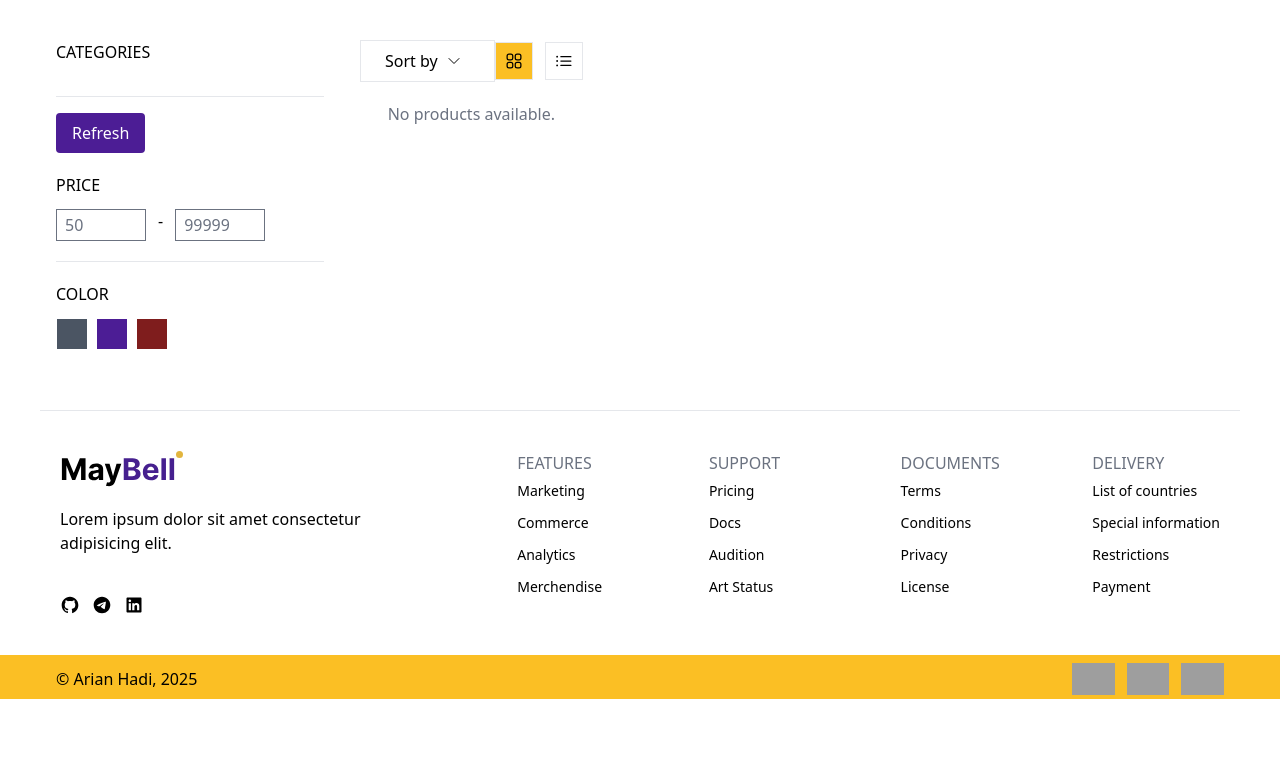
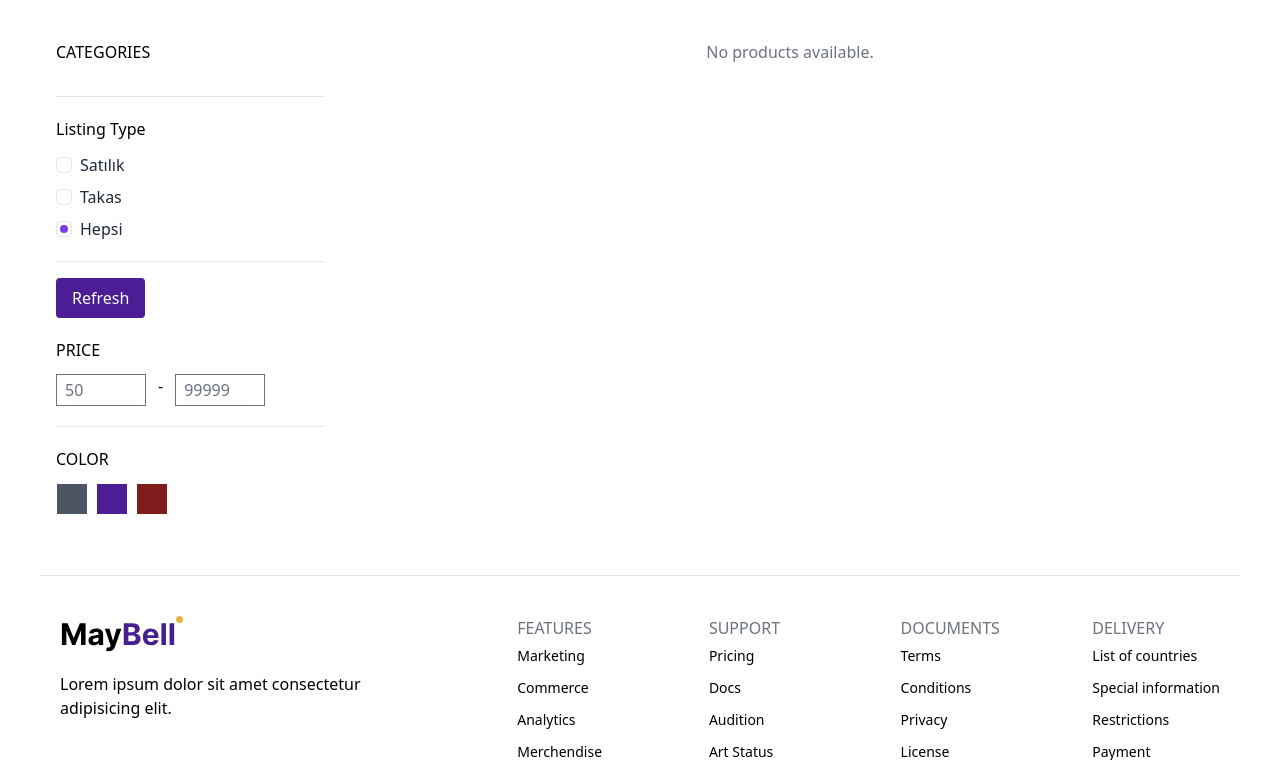
Before and after one commit to arian-hadi/meta-takas, a Django app: page /products/ in a window 1280 px wide. Shown: the part 152-912 px from the top of the page. Before the commit the page ends 851 px from the top, so only its background shows below. Run offline with Django 5.2, Linux system fonts and the light colour scheme; data that the repository does not hold is empty; style sheets or scripts are compiled from the project's sources; some libraries are stand-ins or nearby versions; grey boxes are pictures that could not be loaded.

Commit message:
update swap or sale tag updated

```diff
--- a/backend/products/templates/products/product_list.html
+++ b/backend/products/templates/products/product_list.html
@@ -69,6 +69,49 @@
                     </div>
                 </div>
 
+                <!-- Listing Type Filter -->
+                <div class="flex border-b py-5">
+                  <div class="w-full">
+                    <p class="mb-3 font-medium">Listing Type</p>
+
+
+                    {% for type in types %}
+                      <div class="flex w-full justify-between items-center mb-2">
+                        <div class="flex items-center">
+                          <div class="h-4 w-4 border rounded mr-2 bg-white flex justify-center items-center">
+                            {% if current_listing_type == type.slug %}
+                              <div class="w-2 h-2 bg-violet-600 rounded-full"></div>
+                            {% endif %}
+                          </div>
+                          <a href="?type={{ type.slug }}{% if current_sort %}&sort={{ current_sort }}{% endif %}" class="hover:underline text-gray-800">
+                            {{ type.label }}
+                          </a>
+                        </div>
+                      </div>
+                    {% endfor %}
+
+                    <!-- Show "All" option -->
+                    <div class="flex w-full justify-between items-center">
+                      <div class="flex items-center">
+                        <div class="h-4 w-4 border rounded mr-2 bg-white flex justify-center items-center">
+                          {% if not current_listing_type %}
+                            <div class="w-2 h-2 bg-violet-600 rounded-full"></div>
+                          {% endif %}
+                        </div>
+                        <a href="?{% if current_sort %}sort={{ current_sort }}{% endif %}" class="hover:underline text-gray-800">
+                          Hepsi
+                        </a>
+                      </div>
+                    </div>
+
+                  </div>
+                </div>
+
+                <!-- SORT (hidden field so it's preserved) -->
+                {% if current_sort %}
+                  <input type="hidden" name="sort" value="{{ current_sort }}">
+                {% endif %}
+
                 <button type="submit" class="mt-4 bg-violet-900 text-white px-4 py-2 rounded">Refresh</button>
             </form>
 
@@ -121,84 +164,25 @@
         </section>
         <!-- /sidebar  -->
 
-        <div>
-          <div class="mb-5 flex items-center justify-between px-5">
-            <div class="flex gap-3">
-              <button class="flex items-center justify-center border px-6 py-2">
-                Sort by
-                <svg
-                  xmlns="http://www.w3.org/2000/svg"
-                  fill="none"
-                  viewBox="0 0 24 24"
-                  stroke-width="1.5"
-                  stroke="currentColor"
-                  class="mx-2 h-4 w-4"
-                >
-                  <path
-                    stroke-linecap="round"
-                    stroke-linejoin="round"
-                    d="M19.5 8.25l-7.5 7.5-7.5-7.5"
-                  />
-                </svg>
-              </button>
 
-              <button
-                class="flex items-center justify-center border px-6 py-2 md:hidden"
-              >
-                Filters
-                <svg
-                  xmlns="http://www.w3.org/2000/svg"
-                  fill="none"
-                  viewBox="0 0 24 24"
-                  stroke-width="1.5"
-                  stroke="currentColor"
-                  class="mx-2 h-4 w-4"
-                >
-                  <path
-                    stroke-linecap="round"
-                    stroke-linejoin="round"
-                    d="M19.5 8.25l-7.5 7.5-7.5-7.5"
-                  />
-                </svg>
-              </button>
-            </div>
+        <!-- <div class="mb-5 flex items-center justify-between px-5">
+          <div class="flex gap-3">
+            <form method="get" class="flex items-center gap-3">
 
-            <div class="hidden gap-3 lg:flex">
-              <button class="border bg-amber-400 py-2 px-2">
-                <svg
-                  xmlns="http://www.w3.org/2000/svg"
-                  fill="none"
-                  viewBox="0 0 24 24"
-                  stroke-width="1.5"
-                  stroke="currentColor"
-                  class="h-5 w-5"
-                >
-                  <path
-                    stroke-linecap="round"
-                    stroke-linejoin="round"
-                    d="M3.75 6A2.25 2.25 0 016 3.75h2.25A2.25 2.25 0 0110.5 6v2.25a2.25 2.25 0 01-2.25 2.25H6a2.25 2.25 0 01-2.25-2.25V6zM3.75 15.75A2.25 2.25 0 016 13.5h2.25a2.25 2.25 0 012.25 2.25V18a2.25 2.25 0 01-2.25 2.25H6A2.25 2.25 0 013.75 18v-2.25zM13.5 6a2.25 2.25 0 012.25-2.25H18A2.25 2.25 0 0120.25 6v2.25A2.25 2.25 0 0118 10.5h-2.25a2.25 2.25 0 01-2.25-2.25V6zM13.5 15.75a2.25 2.25 0 012.25-2.25H18a2.25 2.25 0 012.25 2.25V18A2.25 2.25 0 0118 20.25h-2.25A2.25 2.25 0 0113.5 18v-2.25z"
-                  />
-                </svg>
-              </button>
+              {% if current_listing_type %}
+                <input type="hidden" name="type" value="{{ current_listing_type }}">
+              {% endif %}
 
-              <button class="border py-2 px-2">
-                <svg
-                  xmlns="http://www.w3.org/2000/svg"
-                  fill="none"
-                  viewBox="0 0 24 24"
-                  stroke-width="1.5"
-                  stroke="currentColor"
-                  class="h-5 w-5"
-                >
-                  <path
-                    stroke-linecap="round"
-                    stroke-linejoin="round"
-                    d="M8.25 6.75h12M8.25 12h12m-12 5.25h12M3.75 6.75h.007v.008H3.75V6.75zm.375 0a.375.375 0 11-.75 0 .375.375 0 01.75 0zM3.75 12h.007v.008H3.75V12zm.375 0a.375.375 0 11-.75 0 .375.375 0 01.75 0zm-.375 5.25h.007v.008H3.75v-.008zm.375 0a.375.375 0 11-.75 0 .375.375 0 01.75 0z"
-                  />
-                </svg>
-              </button>
-            </div>
+              <label for="sort" class="text-sm font-medium">Sort by:</label>
+              <select name="sort" id="sort" onchange="this.form.submit()" class="border rounded px-3 py-2 text-sm">
+                <option value="newest" {% if current_sort == 'newest' or not current_sort %}selected{% endif %}>Yeni Eklenenler</option>
+                <option value="price_asc" {% if current_sort == 'price_asc' %}selected{% endif %}>Fiyat: Artan</option>
+                <option value="price_desc" {% if current_sort == 'price_desc' %}selected{% endif %}>Fiyat: Azalan</option>
+                <option value="name_asc" {% if current_sort == 'name_asc' %}selected{% endif %}>A-Z</option>
+              </select>
+            </form>
           </div>
+        </div> -->
 
         <section class="mx-auto grid max-w-[1200px] grid-cols-2 gap-3 px-5 pb-10 lg:grid-cols-3">
             {% for product in products %}
--- a/backend/products/views.py
+++ b/backend/products/views.py
@@ -6,16 +6,36 @@ class ProductListView(ListView):
     template_name = 'products/product_list.html'  # you can also name it 'products/product_list.html'
     context_object_name = 'products'
 
+    types = [
+    {'slug': 'sale', 'label': 'Satılık'},
+    {'slug': 'exchange', 'label': 'Takas'},
+    ]
+
     def get_queryset(self):
         queryset = super().get_queryset()
         self.category_slug = self.kwargs.get('category_slug')  # ← this line is added
+        listing_type = self.request.GET.get('type')  # 'sale' or 'exchange'
+        self.sort_by = self.request.GET.get('sort')
 
-        listing_type = self.request.GET.get('type')  # 'sale' or 'exchange'
 
         if self.category_slug:
             queryset = queryset.filter(category__slug=self.category_slug)
+
         if listing_type in ['sale', 'exchange']:
             queryset = queryset.filter(listing_type=listing_type)
+
+        if self.sort_by == 'price_asc':
+            # Only apply price sorting to 'sale' products
+            if self.listing_type == 'sale':
+                queryset = queryset.order_by('price')
+        elif self.sort_by == 'price_desc':
+            if self.listing_type == 'sale':
+                queryset = queryset.order_by('-price')
+        elif self.sort_by == 'name_asc':
+            queryset = queryset.order_by('name')
+        else:
+            queryset = queryset.order_by('-created_at')  # Default: newest
+
 
         return queryset
 
@@ -23,6 +43,14 @@ class ProductListView(ListView):
         context = super().get_context_data(**kwargs)
         context['categories'] = Category.objects.all()
         context['current_category_slug'] = self.category_slug
+        context['current_listing_type'] = self.request.GET.get('type')
+        context['current_sort'] = self.request.GET.get('sort')
+
+        context['types'] = [
+        {'slug': 'sale', 'label': 'Satılık'},
+        {'slug': 'exchange', 'label': 'Takas'},
+        ]
+
         return context
 
 class ProductDetailView(DetailView):
```
